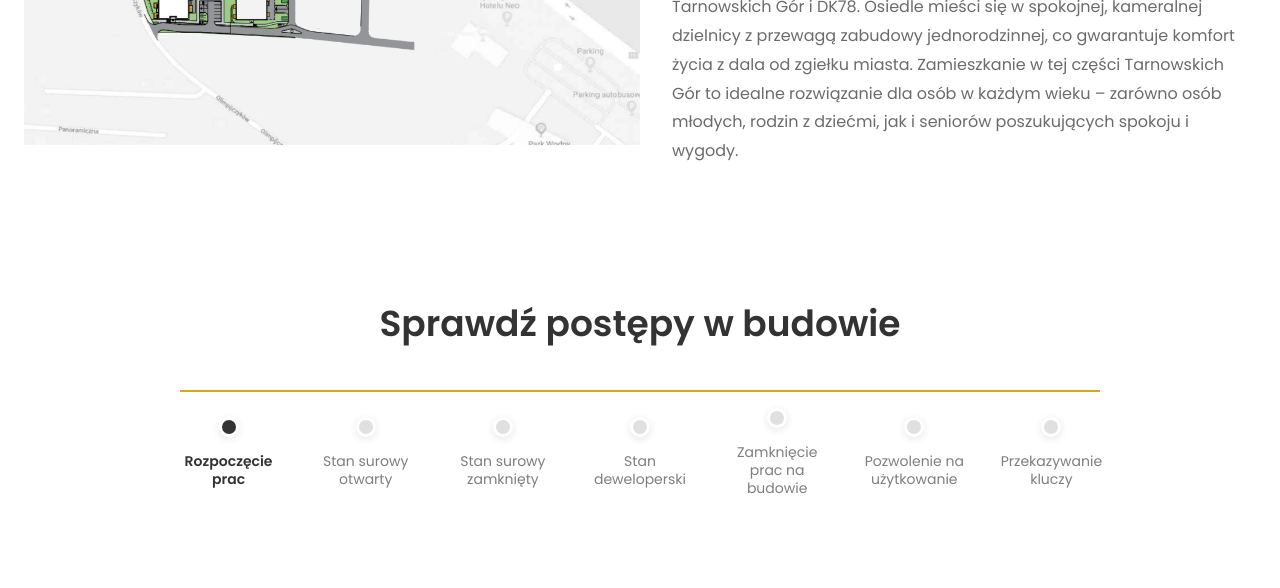
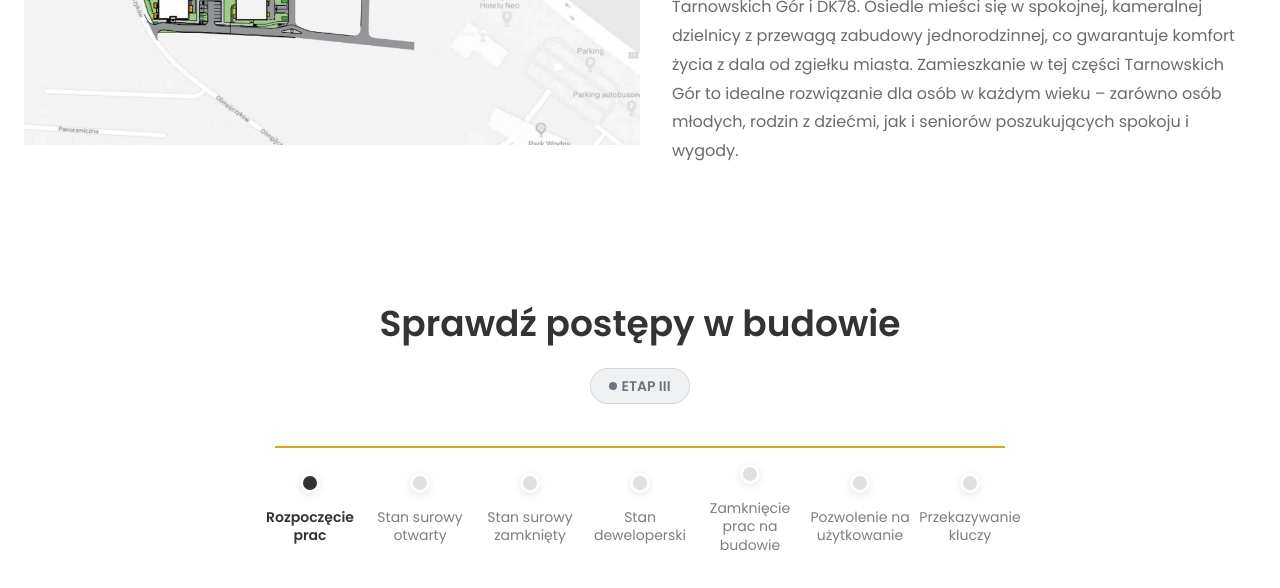
Before and after one commit to skowrxn/osiedle-olimpijczykow-website, a Next.js app: page /o-inwestycji in a window 1280 px wide. Shown: the part 2513-3101 px from the top of the page. Built offline with nearby package versions, Linux system fonts and the light colour scheme; a web font is replaced by a local one.

Commit message:
add 'ETAP III' badge to project timeline

```diff
--- a/app/o-inwestycji/page.js
+++ b/app/o-inwestycji/page.js
@@ -362,19 +362,55 @@ export default function OInwestycji() {
                     >
                         <div className="elementor-container">
                             <div className="elementor-column elementor-col-100">
-                                <div className="elementor-widget-wrap elementor-element-populated">
+                                <div className="flex flex-col">
+                                    <div className="mb-15 items-center flex flex-col">
                                         <h3
                                             style={{
                                                 fontSize: "36px",
                                                 fontWeight: "600",
-                                            fontFamily: "Poppins, sans-serif",
+                                                fontFamily:
+                                                    "Poppins, sans-serif",
                                                 textAlign: "center",
-                                            marginBottom: "60px",
+                                                marginBottom: "20px",
                                                 color: "#333",
                                             }}
                                         >
                                             Sprawdź postępy w budowie
                                         </h3>
+
+                                        <div
+                                            style={{
+                                                display: "inline-flex",
+                                                alignItems: "center",
+                                                gap: "4px",
+                                                padding: "4px 18px",
+                                                borderRadius: "20px",
+                                                backgroundColor:
+                                                    "rgba(108, 117, 125, 0.1)",
+                                                border: "1px solid rgba(108, 117, 125, 0.2)",
+                                            }}
+                                        >
+                                            <div
+                                                style={{
+                                                    width: "8px",
+                                                    height: "8px",
+                                                    borderRadius: "50%",
+                                                    backgroundColor: "#6c757d",
+                                                }}
+                                            ></div>
+                                            <span
+                                                style={{
+                                                    fontSize: "14px",
+                                                    fontWeight: "600",
+                                                    fontFamily:
+                                                        "Poppins, sans-serif",
+                                                    color: "#6c757d",
+                                                }}
+                                            >
+                                                ETAP III
+                                            </span>
+                                        </div>
+                                    </div>
 
                                     <div
                                         style={{
```
Lines whose indentation alone changed are shown as unchanged.
